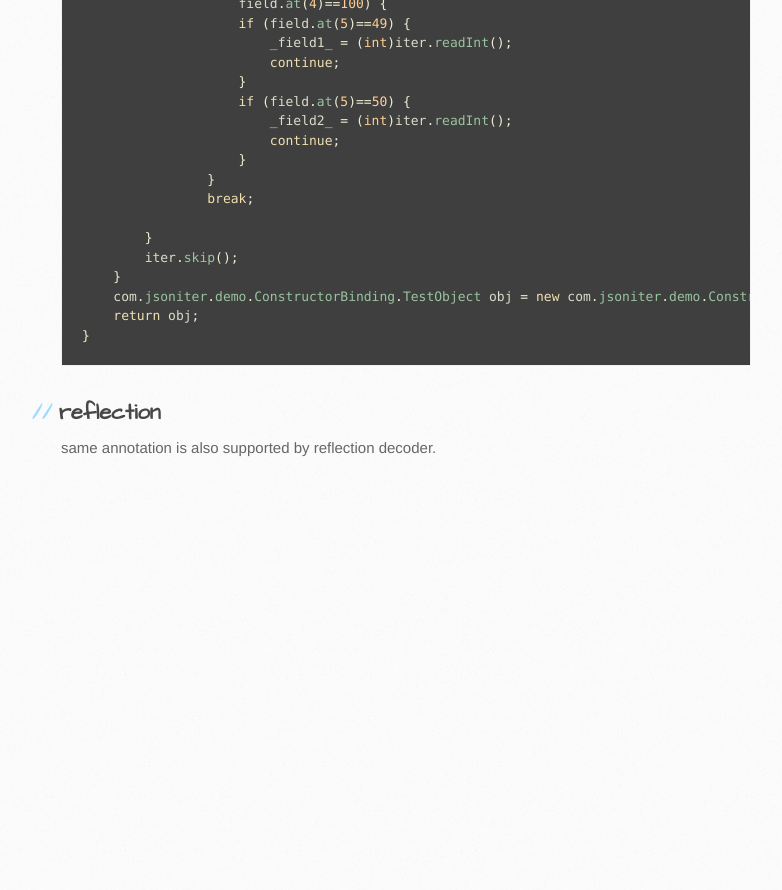
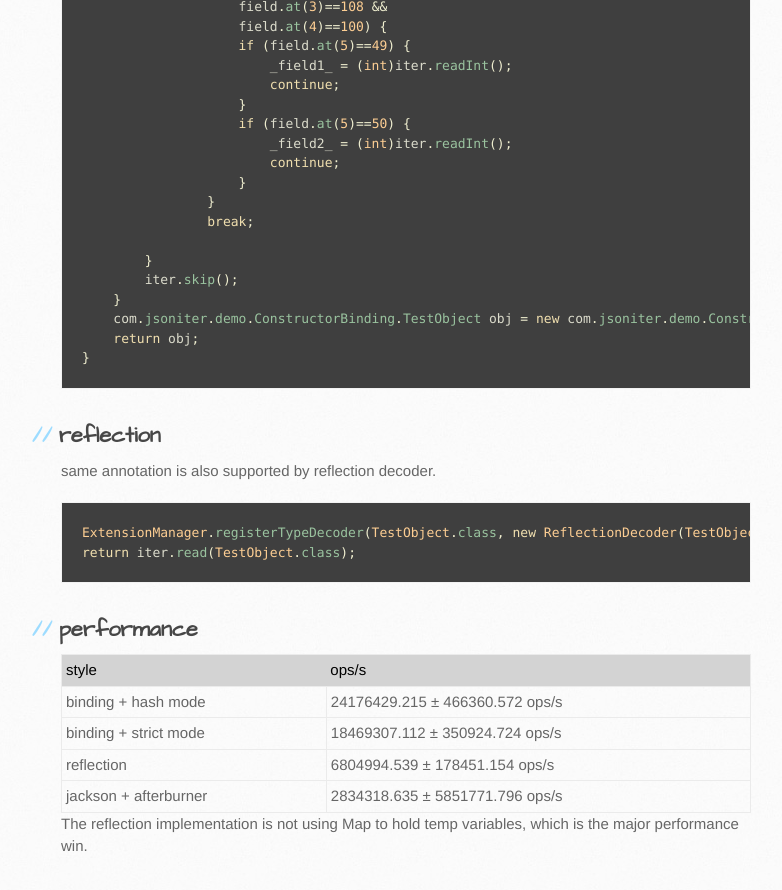
Before and after one commit to json-iterator/json-iterator.github.io, a Jekyll site: the page built from java-features.md, in a window 1280 px wide and 900 px high, scrolled down 8402 px. Shown: the top 890 px of the window, without its empty margins (109-891 px from the left). Built offline with Jekyll 4.4.1, drawn with Linux system fonts in a browser that asks for light colours; comment, search, counter and statistics services are not loaded; before the commit the page ends 8904 px from its top, so only the background shows below that; some of the changed text lies outside the part shown.

Commit message:
Update and rename java-howto.md to java-features.md

````diff
--- a/java-howto.md
+++ b/java-features.md
@@ -232,7 +232,7 @@
 | iterator + if/else |  10566399.972 ± 219004.245  ops/s |
 | iterator + if/else + string.intern | 4091671.061 ±  59660.899  ops/s |
 | binding + strict mode | 19654075.094 ± 734231.072  ops/s |
-| binding + none strict mode | 25177037.170 ± 379426.831  ops/s |
+| binding + hash mode | 25177037.170 ± 379426.831  ops/s |
 | reflection | 7017747.269 ± 653401.038  ops/s |
 | dsljson | 10536139.221 ± 204085.931  ops/s |
 | jackson + afterburner | 4912109.137 ±  81390.018  ops/s |
@@ -395,3 +395,19 @@
 ## reflection
 
 same annotation is also supported by reflection decoder.
+
+```java
+ExtensionManager.registerTypeDecoder(TestObject.class, new ReflectionDecoder(TestObject.class));
+return iter.read(TestObject.class);
+```
+
+## performance
+
+| style | ops/s |
+| --- | --- |
+| binding + hash mode | 24176429.215 ±  466360.572  ops/s |
+| binding + strict mode | 18469307.112 ±  350924.724  ops/s |
+| reflection | 6804994.539 ±  178451.154  ops/s |
+| jackson + afterburner | 2834318.635 ± 5851771.796  ops/s |
+
+The reflection implementation is not using Map to hold temp variables, which is the major performance win.
````
